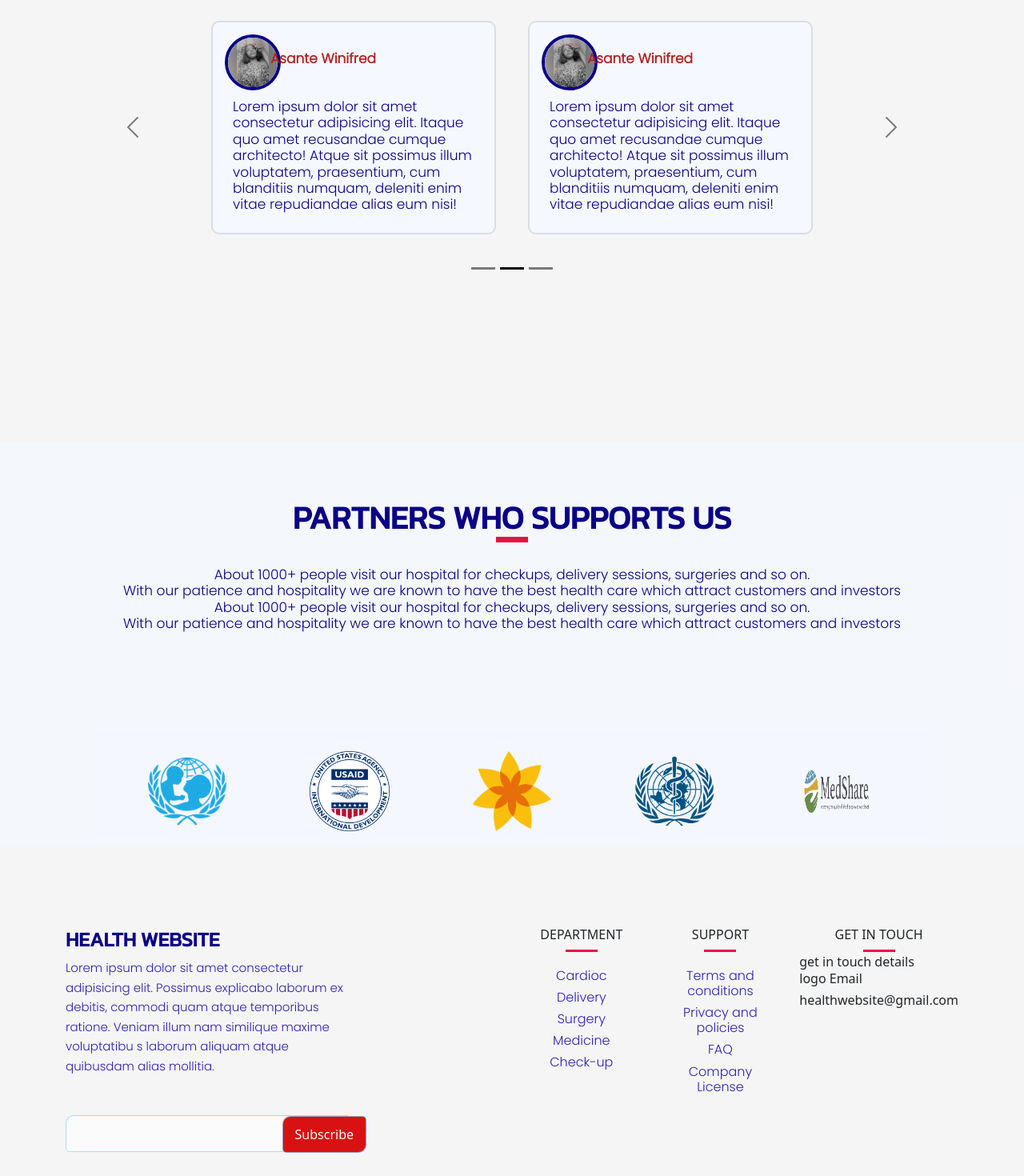
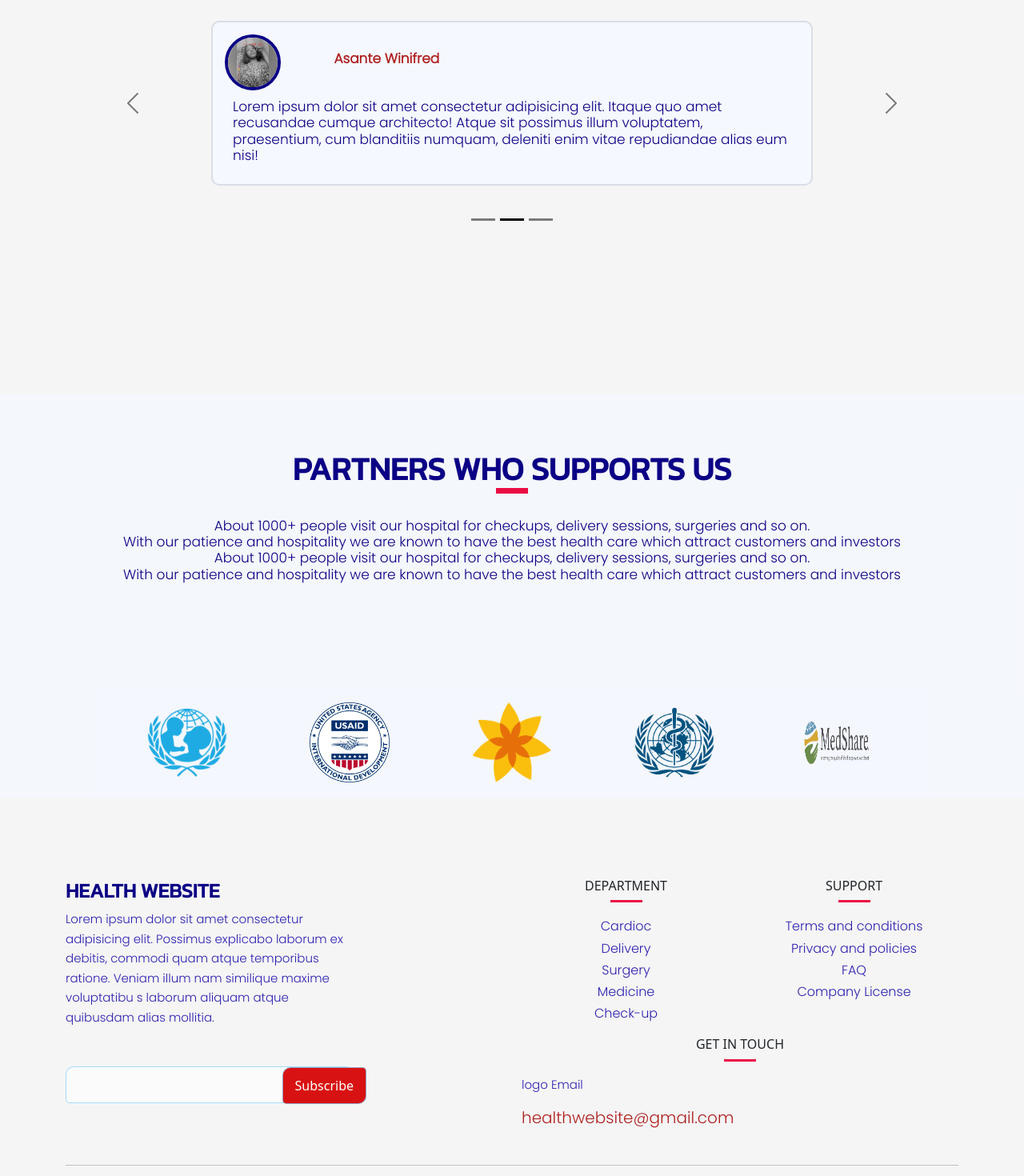
Before and after one commit to Rorawi/health-website, a React (Create React App) app: page / in a window 1280 px wide. Shown: the part 4720-6190 px from the top of the page at 80% size. Built offline with nearby package versions, Linux system fonts and the light colour scheme; some icons are missing.

Commit message:
started media queries

```diff
--- a/src/components/Footer.jsx
+++ b/src/components/Footer.jsx
@@ -63,11 +63,10 @@ const Footer = () => {
                             <div className="thin-hr">
                             <div className="thinred-line"></div>
                         </div>
-                        get in touch details
-                            <Row>
-                                <Col>
+                         <Row>
+                                <Col className='details'>
                                 <h6><span>logo</span> Email</h6>
-                            <h6>healthwebsite@gmail.com</h6>
+                            <h5>healthwebsite@gmail.com</h5>
                                 </Col>
                             </Row>
                             </Col>
--- a/src/components/Home.jsx
+++ b/src/components/Home.jsx
@@ -74,7 +74,7 @@ const Home = () => {
                             <a href="#">Make an appointment</a>
                         </Col>
                         <Col className="float">
-                            <p><Icon icon="akar-icons:clock" color="white" height="60"/></p>
+                            <p><Icon icon="akar-icons:clock" color="white" height="60" className='logo1'/></p>
                             <span>Day-to-day services</span>
                             <h4>Working hours</h4>
                             <Row className='working-hours'>
@@ -93,7 +93,7 @@ const Home = () => {
 
                         </Col>
                         <Col className="float">
-                            <p><Icon icon="healthicons:accident-and-emergency" color="white" height="60"/></p>
+                            <p><Icon icon="healthicons:accident-and-emergency" className='logo1' color="white" height="60" /></p>
                             <span>24 Hours service</span>
                             <h4>Emergency</h4>
                             <h4>Lorem ipsum dolor, sit amet consectetur adipisicing elit.
@@ -314,7 +314,7 @@ const Home = () => {
 
                     <Carousel variant="dark">
       <Carousel.Item>
-    <Container>
+    <Container className='carousel-container'>
         <Row className='carousel-text-row'>
             <Col className='carousel-text'>
              <Row>
@@ -356,22 +356,6 @@ const Home = () => {
       <Container>
         <Row className='carousel-text-row'>
             <Col className='carousel-text'>
-             <Row>
-                <Col xs={3}className='carousel-text-img'>
-                <div className="img-div">
-                    <img src="./images/wini.jpg" alt="womn" />
-                </div>
-                </Col>
-                <Col className='carousel-name'>
-                    <div className="name">
-                        <h4>Asante Winifred</h4>
-                    </div>
-                </Col>
-             </Row>
-                <h5>Lorem ipsum dolor sit amet consectetur adipisicing elit. Itaque quo amet recusandae cumque architecto! Atque
-                     sit possimus illum voluptatem, praesentium, cum blanditiis numquam, deleniti enim vitae repudiandae alias eum nisi!</h5>
-            </Col>
-            <Col className='carousel-text'>
             <Row>
                 <Col xs={3}className='carousel-text-img'>
                 <div className="img-div">
@@ -393,22 +377,7 @@ const Home = () => {
       <Carousel.Item>
       <Container>
         <Row className='carousel-text-row'>
-            <Col className='carousel-text'>
-             <Row>
-                <Col xs={3}className='carousel-text-img'>
-                <div className="img-div">
-                    <img src="./images/wini.jpg" alt="womn" />
-                </div>
-                </Col>
-                <Col className='carousel-name'>
-                    <div className="name">
-                        <h4>Asante Winifred</h4>
-                    </div>
-                </Col>
-             </Row>
-                <h5>Lorem ipsum dolor sit amet consectetur adipisicing elit. Itaque quo amet recusandae cumque architecto! Atque
-                     sit possimus illum voluptatem, praesentium, cum blanditiis numquam, deleniti enim vitae repudiandae alias eum nisi!</h5>
-            </Col>
+
             <Col className='carousel-text'>
             <Row>
                 <Col xs={3}className='carousel-text-img'>
--- a/src/components/myStyles.css
+++ b/src/components/myStyles.css
@@ -93,7 +93,6 @@ h4 {
     font-weight: 700;
     color: rgb(11, 0, 133);
     text-decoration: none;
-
 }
 
 .homeText span {
@@ -402,6 +401,22 @@ body {
     margin-top: 100px;
 }
 
+.footer .details h6 {
+    text-decoration: none;
+    font-size: 15px;
+    color: rgb(45, 33, 176);
+    font-family: 'Poppins', sans-serif;
+    margin: 20px 0;
+}
+
+.footer .details h5 {
+    text-decoration: none;
+    font-size: 20px;
+    color: rgb(176, 33, 33);
+    font-family: 'Poppins', sans-serif;
+    margin: 10px 0;
+}
+
 .footer-text span {
     text-decoration: none;
     font-size: 15px;
@@ -662,3 +677,121 @@ font-size: 15px;
 .people-say-col-text {
     margin-top: 150px;
 }
+
+
+@media only screen and (max-width: 768px) {
+    /* For mobile phones: */
+
+    h2 {
+        font-family: 'Kanit', sans-serif;
+        font-size: 20px;
+    }
+
+    h3 {
+        font-family: 'Kanit', sans-serif;
+        font-size: 20px;
+    }
+
+
+    h5 {
+        font-family: 'Poppins', sans-serif;
+        font-size: 17px;
+        margin: 10px 0;
+    }
+
+    h4 {
+        font-family: 'Poppins', sans-serif;
+        font-size: 14px;
+        margin: 12px 0;
+    }
+
+
+.homeText {
+    margin: 20px 5px 0;
+}
+
+.homeText h2 {
+    font-family: 'Kanit', sans-serif;
+    font-size: 35px;
+    font-weight: 700;
+    color: rgb(11, 0, 133);
+    text-decoration: none;
+}
+
+.homeText span {
+    font-size: 14px;
+    font-weight: 400;
+}
+
+.homeText a {
+    margin: 10px 15px 0 0;
+    padding: 10px;
+}
+
+.float a {
+    text-decoration: none;
+    padding: 10px;
+    background-color: #E12454;
+    color: #fff;
+    border-radius: 20px;
+}
+
+.float-on-bg {
+    margin: -50px 0 0;
+}
+
+.float {
+    background-color: #F5F9FC;
+    background-color: rgba(29, 23, 95, 0.888);
+    color: #fff;
+    font-size: 12px;
+    margin: 0 4px;
+    border-radius: 20px;
+}
+
+.float .logo {
+    font-size: 40px;
+}
+
+.float .logo1 {
+    height: 40px;
+}
+
+.float p,
+.float span,
+.float h4 {
+    margin: 10px -20px;
+    font-size: 12px;
+}
+
+.float h5 {
+    font-size: 12px;
+    font-family: cursive;
+    margin: -15px;
+}
+
+.float .working-hours {
+    font-size: 14px;
+    margin: 10px -10px;
+}
+
+.what-we-do-col {
+    margin: 0px 18px 15px;
+}
+
+.book-an-appointment-col.form div input {
+    margin: 13px;
+    width: 90%;
+}
+
+.book-an-appointment-col.form div textarea {
+    width: 90%;
+}
+
+.carousel-name h5 {
+    margin: -10px -12px;
+}
+
+
+
+  }
```
